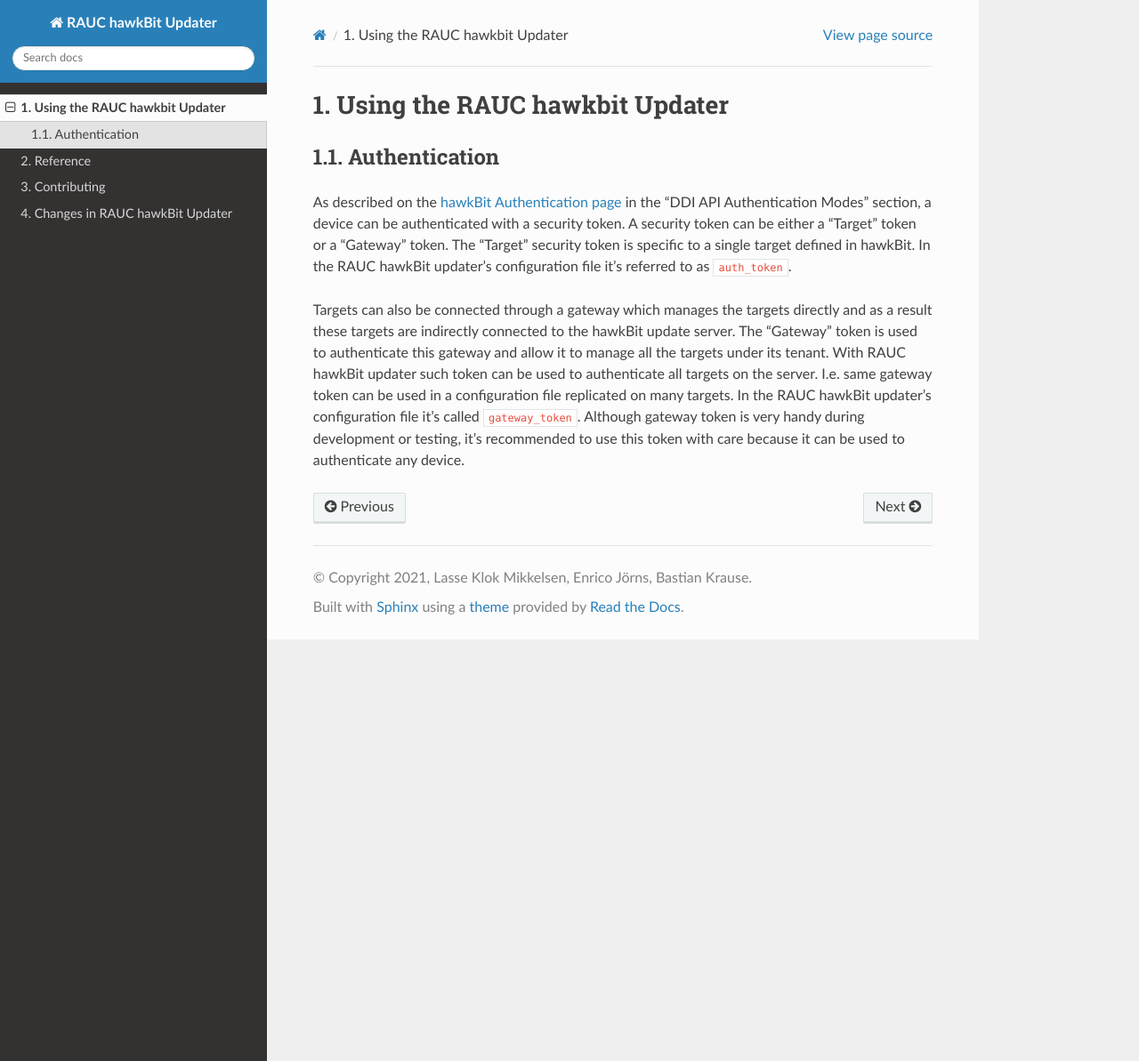
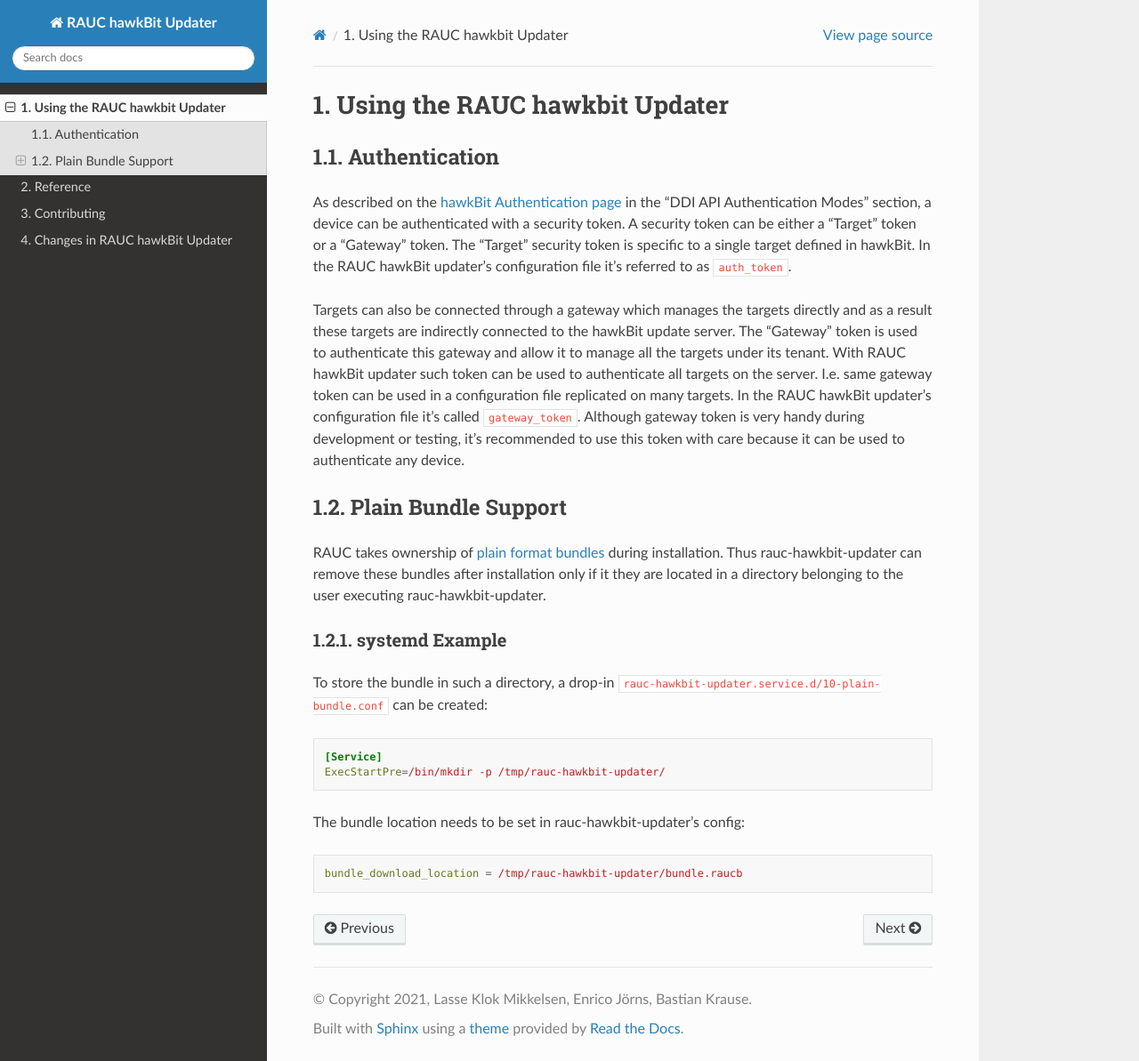
Before and after one commit to rauc/rauc-hawkbit-updater, a Sphinx documentation site: the page built from docs/using.rst, in a window 1280 px wide and 1193 px high. Shown: the whole window at 89% size. Built offline with Sphinx 7.4.7 and the Read the Docs theme 2.0.0, drawn with Linux system fonts in a browser that asks for light colours.

Commit message:
docs: using: add plain bundle support section
Signed-off-by: Bastian Krause <bst@pengutronix.de>

```diff
--- a/docs/using.rst
+++ b/docs/using.rst
@@ -21,3 +21,29 @@
 Although gateway token is very handy during development or testing, it's
 recommended to use this token with care because it can be used to
 authenticate any device.
+
+Plain Bundle Support
+--------------------
+
+RAUC takes ownership of `plain format bundles <https://rauc.readthedocs.io/en/latest/reference.html#plain-format>`_
+during installation.
+Thus rauc-hawkbit-updater can remove these bundles after installation only if
+it they are located in a directory belonging to the user executing
+rauc-hawkbit-updater.
+
+systemd Example
+^^^^^^^^^^^^^^^
+
+To store the bundle in such a directory, a drop-in
+``rauc-hawkbit-updater.service.d/10-plain-bundle.conf`` can be created:
+
+.. code-block:: cfg
+
+  [Service]
+  ExecStartPre=/bin/mkdir -p /tmp/rauc-hawkbit-updater/
+
+The bundle location needs to be set in rauc-hawkbit-updater's config:
+
+.. code-block:: cfg
+
+  bundle_download_location = /tmp/rauc-hawkbit-updater/bundle.raucb
```
